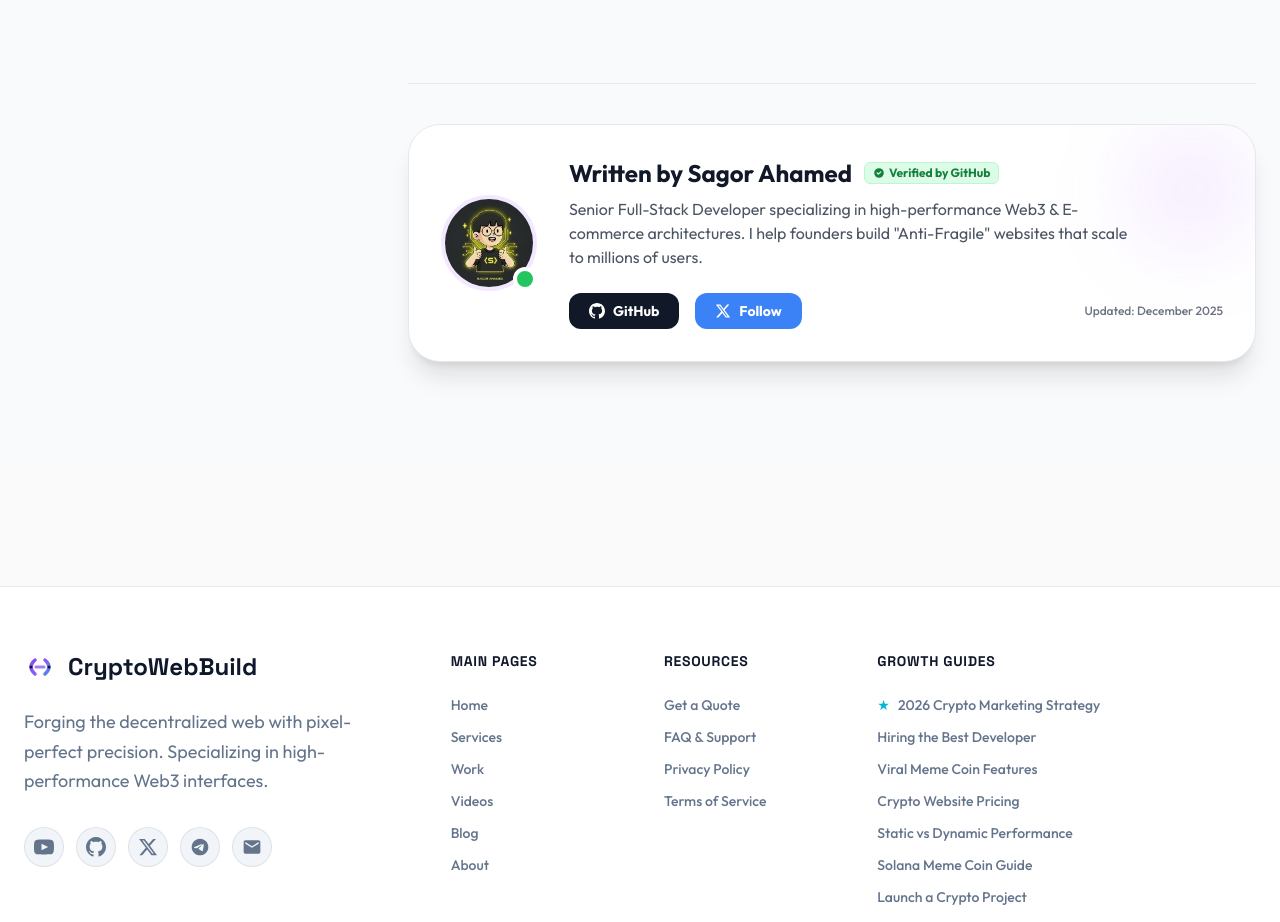
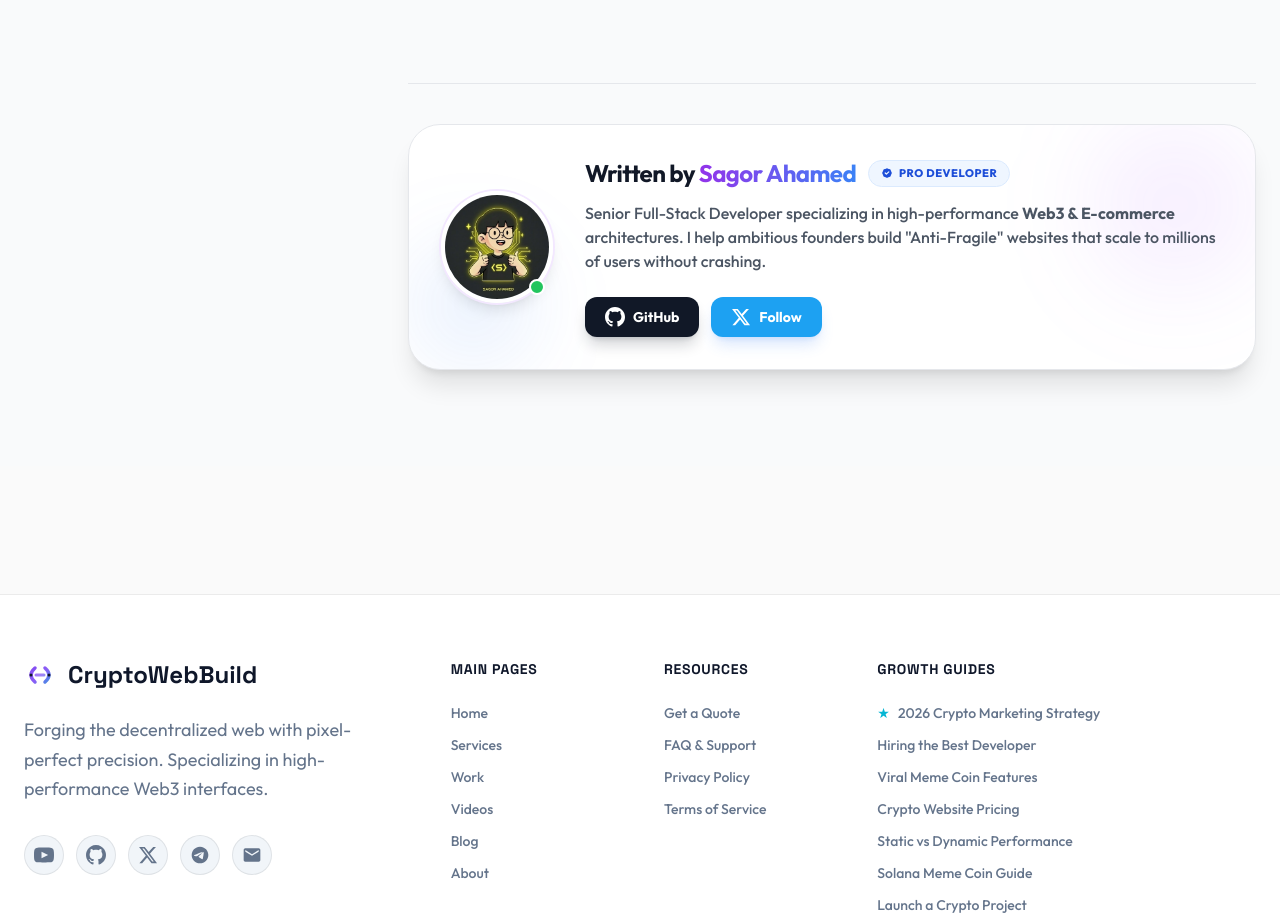
Before and after one commit to cryptowebbuild/CryptoWebBuild-, a React (Vite) app: page /blog/crypto-seo-guide in a window 1280 px wide. Shown: the part 10631-11553 px from the top of the page. Built offline with nearby package versions, Linux system fonts and the light colour scheme.

Commit message:
Update AuthorBio.tsx

```diff
--- a/components/blog/AuthorBio.tsx
+++ b/components/blog/AuthorBio.tsx
@@ -2,43 +2,67 @@ import React from 'react';
 
 const AuthorBio: React.FC = () => {
   return (
-    <div className="flex flex-col md:flex-row items-center gap-8 p-8 bg-white dark:bg-[#1e293b] rounded-[32px] border border-gray-200 dark:border-white/5 shadow-xl relative overflow-hidden">
+    <div className="flex flex-col md:flex-row items-center gap-8 p-8 bg-white dark:bg-[#1e293b] rounded-[32px] border border-gray-200 dark:border-white/5 shadow-xl relative overflow-hidden transition-all hover:shadow-2xl hover:border-purple-500/20">
 
-      {/* Background Decor */}
-      <div className="absolute top-0 right-0 w-32 h-32 bg-purple-500/10 blur-[40px] rounded-full pointer-events-none" />
+      {/* --- Background Decor --- */}
+      <div className="absolute top-0 right-0 w-40 h-40 bg-purple-500/10 blur-[50px] rounded-full pointer-events-none" />
+      <div className="absolute bottom-0 left-0 w-32 h-32 bg-blue-500/10 blur-[40px] rounded-full pointer-events-none" />
 
+      {/* --- Avatar Section --- */}
       <div className="shrink-0 relative group">
-        <div className="w-24 h-24 rounded-full overflow-hidden border-4 border-purple-100 dark:border-purple-900/30 shadow-inner">
-            <img src="/hero-avatar.webp" alt="Sagor Ahamed" className="w-full h-full object-cover" />
+        <div className="w-24 h-24 md:w-28 md:h-28 rounded-full overflow-hidden border-[4px] border-white dark:border-[#0f172a] shadow-lg ring-2 ring-purple-100 dark:ring-purple-900/30">
+            {/* Note: Ensure hero-avatar.webp exists in your public folder */}
+            <img
+              src="/hero-avatar.webp"
+              alt="Sagor Ahamed - Full Stack Developer"
+              className="w-full h-full object-cover transform transition-transform duration-500 group-hover:scale-110"
+              loading="lazy"
+            />
         </div>
-        <div className="absolute bottom-0 right-0 w-6 h-6 bg-green-500 rounded-full border-4 border-white dark:border-[#1e293b]" title="Available for work"></div>
+
+        {/* Status Indicator */}
+        <div className="absolute bottom-1 right-1 flex h-6 w-6 items-center justify-center">
+            <span className="animate-ping absolute inline-flex h-full w-full rounded-full bg-green-400 opacity-75"></span>
+            <span className="relative inline-flex rounded-full h-4 w-4 bg-green-500 border-2 border-white dark:border-[#1e293b]" title="Available for new projects"></span>
+        </div>
       </div>
 
-      <div className="text-center md:text-left flex-1">
-        <div className="flex flex-col md:flex-row items-center gap-3 mb-2">
-            <h3 className="text-2xl font-bold text-gray-900 dark:text-white m-0">Written by Sagor Ahamed</h3>
-            <span className="inline-flex items-center gap-1 px-2 py-0.5 rounded-md bg-green-100 dark:bg-green-900/30 text-green-700 dark:text-green-400 text-xs font-bold border border-green-200 dark:border-green-800">
-                <svg className="w-3 h-3" fill="currentColor" viewBox="0 0 20 20"><path fillRule="evenodd" d="M10 18a8 8 0 100-16 8 8 0 000 16zm3.707-9.293a1 1 0 00-1.414-1.414L9 10.586 7.707 9.293a1 1 0 00-1.414 1.414l2 2a1 1 0 001.414 0l4-4z" clipRule="evenodd"></path></svg>
-                Verified by GitHub
+      {/* --- Content Section --- */}
+      <div className="text-center md:text-left flex-1 relative z-10">
+        <div className="flex flex-col md:flex-row items-center gap-3 mb-3">
+            <h3 className="text-2xl font-bold text-gray-900 dark:text-white m-0 tracking-tight">
+              Written by <span className="text-transparent bg-clip-text bg-gradient-to-r from-purple-600 to-blue-500">Sagor Ahamed</span>
+            </h3>
+            <span className="inline-flex items-center gap-1.5 px-3 py-1 rounded-full bg-blue-50 dark:bg-blue-900/20 text-blue-700 dark:text-blue-300 text-[11px] font-black uppercase tracking-wider border border-blue-100 dark:border-blue-800">
+                <svg className="w-3 h-3" fill="currentColor" viewBox="0 0 20 20"><path fillRule="evenodd" d="M6.267 3.455a3.066 3.066 0 001.745-.723 3.066 3.066 0 013.976 0 3.066 3.066 0 001.745.723 3.066 3.066 0 012.812 2.812c.051.643.304 1.254.723 1.745a3.066 3.066 0 010 3.976 3.066 3.066 0 00-.723 1.745 3.066 3.066 0 01-2.812 2.812 3.066 3.066 0 00-1.745.723 3.066 3.066 0 01-3.976 0 3.066 3.066 0 00-1.745-.723 3.066 3.066 0 01-2.812-2.812 3.066 3.066 0 00-.723-1.745 3.066 3.066 0 010-3.976 3.066 3.066 0 00.723-1.745 3.066 3.066 0 012.812-2.812zm7.44 5.252a1 1 0 00-1.414-1.414L9 10.586 7.707 9.293a1 1 0 00-1.414 1.414l2 2a1 1 0 001.414 0l4-4z" clipRule="evenodd"></path></svg>
+                Pro Developer
             </span>
         </div>
 
-        <p className="text-gray-600 dark:text-gray-400 mb-6 leading-relaxed max-w-xl text-sm md:text-base">
-            Senior Full-Stack Developer specializing in high-performance Web3 & E-commerce architectures. I help founders build "Anti-Fragile" websites that scale to millions of users.
+        <p className="text-gray-600 dark:text-gray-400 mb-6 leading-relaxed text-sm md:text-base font-medium">
+            Senior Full-Stack Developer specializing in high-performance <strong>Web3 & E-commerce</strong> architectures. I help ambitious founders build "Anti-Fragile" websites that scale to millions of users without crashing.
         </p>
 
-        <div className="flex flex-wrap items-center justify-center md:justify-start gap-4">
-            <a href="https://github.com/cryptowebbuild" target="_blank" rel="noopener noreferrer" className="px-5 py-2 rounded-xl bg-gray-900 text-white font-bold text-sm hover:bg-gray-800 transition-all flex items-center gap-2">
-                <svg className="w-4 h-4" fill="currentColor" viewBox="0 0 24 24"><path d="M12 0c-6.626 0-12 5.373-12 12 0 5.302 3.438 9.8 8.207 11.387.599.111.793-.261.793-.577v-2.234c-3.338.726-4.033-1.416-4.033-1.416-.546-1.387-1.333-1.756-1.333-1.756-1.089-.745.083-.729.083-.729 1.205.084 1.839 1.237 1.839 1.237 1.07 1.834 2.807 1.304 3.492.997.107-.775.418-1.305.762-1.604-2.665-.305-5.467-1.334-5.467-5.931 0-1.311.469-2.381 1.236-3.221-.124-.303-.535-1.524.117-3.176 0 0 1.008-.322 3.301 1.23.957-.266 1.983-.399 3.003-.404 1.02.005 2.047.138 3.006.404 2.291-1.552 3.297-1.23 3.297-1.23.653 1.653.242 2.874.118 3.176.77.84 1.235 1.911 1.235 3.221 0 4.609-2.807 5.624-5.479 5.921.43.372.823 1.102.823 2.222v3.293c0 .319.192.694.801.576 4.765-1.589 8.199-6.086 8.199-11.386 0-6.627-5.373-12-12-12z" /></svg>
-                GitHub
+        {/* --- Social Links --- */}
+        <div className="flex flex-wrap items-center justify-center md:justify-start gap-3">
+            <a
+              href="https://github.com/cryptowebbuild"
+              target="_blank"
+              rel="noopener noreferrer"
+              className="group flex items-center gap-2 px-5 py-2.5 rounded-xl bg-gray-900 dark:bg-white text-white dark:text-gray-900 font-bold text-sm hover:-translate-y-0.5 transition-transform shadow-lg shadow-gray-900/20"
+            >
+                <svg className="w-5 h-5" fill="currentColor" viewBox="0 0 24 24"><path d="M12 0c-6.626 0-12 5.373-12 12 0 5.302 3.438 9.8 8.207 11.387.599.111.793-.261.793-.577v-2.234c-3.338.726-4.033-1.416-4.033-1.416-.546-1.387-1.333-1.756-1.333-1.756-1.089-.745.083-.729.083-.729 1.205.084 1.839 1.237 1.839 1.237 1.07 1.834 2.807 1.304 3.492.997.107-.775.418-1.305.762-1.604-2.665-.305-5.467-1.334-5.467-5.931 0-1.311.469-2.381 1.236-3.221-.124-.303-.535-1.524.117-3.176 0 0 1.008-.322 3.301 1.23.957-.266 1.983-.399 3.003-.404 1.02.005 2.047.138 3.006.404 2.291-1.552 3.297-1.23 3.297-1.23.653 1.653.242 2.874.118 3.176.77.84 1.235 1.911 1.235 3.221 0 4.609-2.807 5.624-5.479 5.921.43.372.823 1.102.823 2.222v3.293c0 .319.192.694.801.576 4.765-1.589 8.199-6.086 8.199-11.386 0-6.627-5.373-12-12-12z" /></svg>
+                <span>GitHub</span>
             </a>
-            <a href="https://x.com/CryptowebbuildX" target="_blank" rel="noopener noreferrer" className="px-5 py-2 rounded-xl bg-blue-500 text-white font-bold text-sm hover:bg-blue-600 transition-all flex items-center gap-2">
-                <svg className="w-4 h-4" fill="currentColor" viewBox="0 0 24 24"><path d="M18.244 2.25h3.308l-7.227 8.26 8.502 11.24H16.17l-5.214-6.817L4.99 21.75H1.68l7.73-8.835L1.254 2.25H8.08l4.713 6.231zm-1.161 17.52h1.833L7.084 4.126H5.117z" /></svg>
-                Follow
+            <a
+              href="https://x.com/CryptowebbuildX"
+              target="_blank"
+              rel="noopener noreferrer"
+              className="group flex items-center gap-2 px-5 py-2.5 rounded-xl bg-[#1DA1F2] text-white font-bold text-sm hover:-translate-y-0.5 transition-transform shadow-lg shadow-blue-500/20"
+            >
+                <svg className="w-5 h-5" fill="currentColor" viewBox="0 0 24 24"><path d="M18.244 2.25h3.308l-7.227 8.26 8.502 11.24H16.17l-5.214-6.817L4.99 21.75H1.68l7.73-8.835L1.254 2.25H8.08l4.713 6.231zm-1.161 17.52h1.833L7.084 4.126H5.117z" /></svg>
+                <span>Follow</span>
             </a>
-            <div className="text-xs text-gray-500 font-medium ml-auto mt-2 md:mt-0">
-                Updated: {new Date().toLocaleDateString('en-US', { month: 'long', year: 'numeric' })}
-            </div>
         </div>
       </div>
     </div>
```
